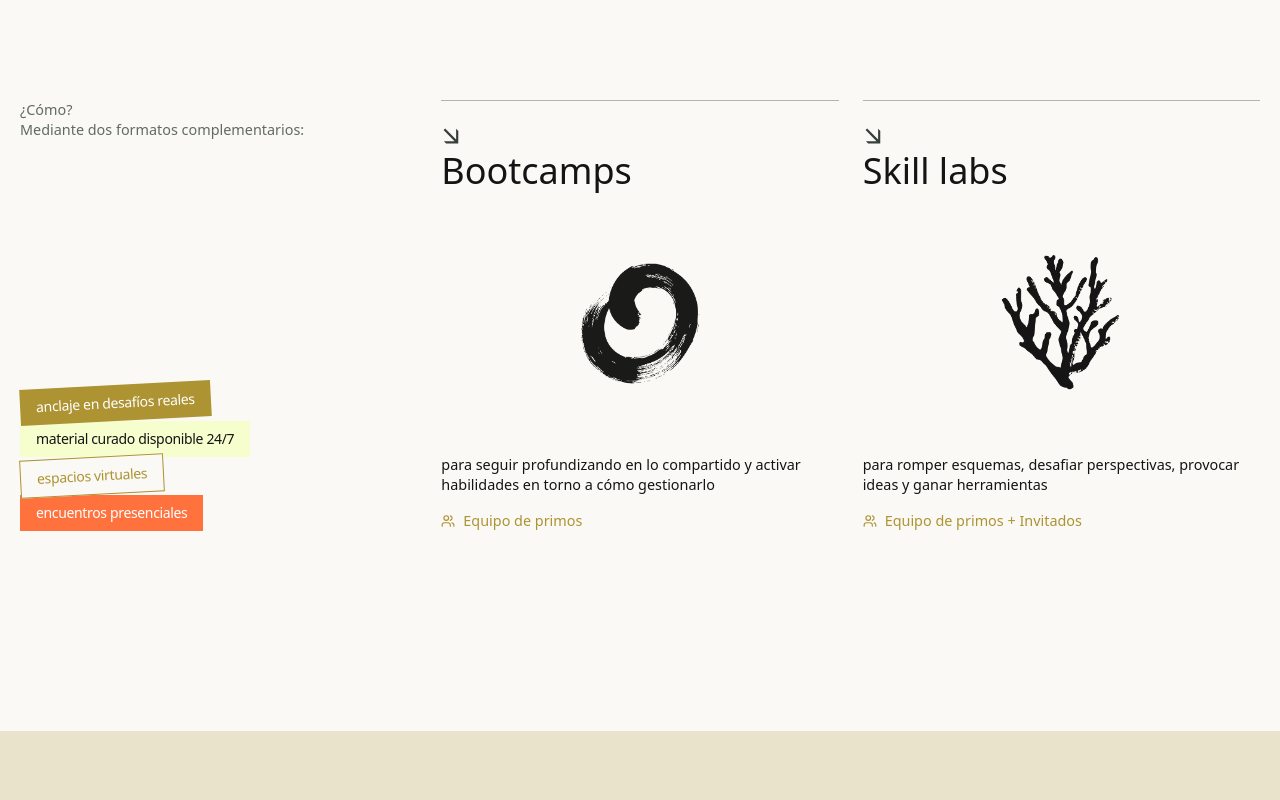
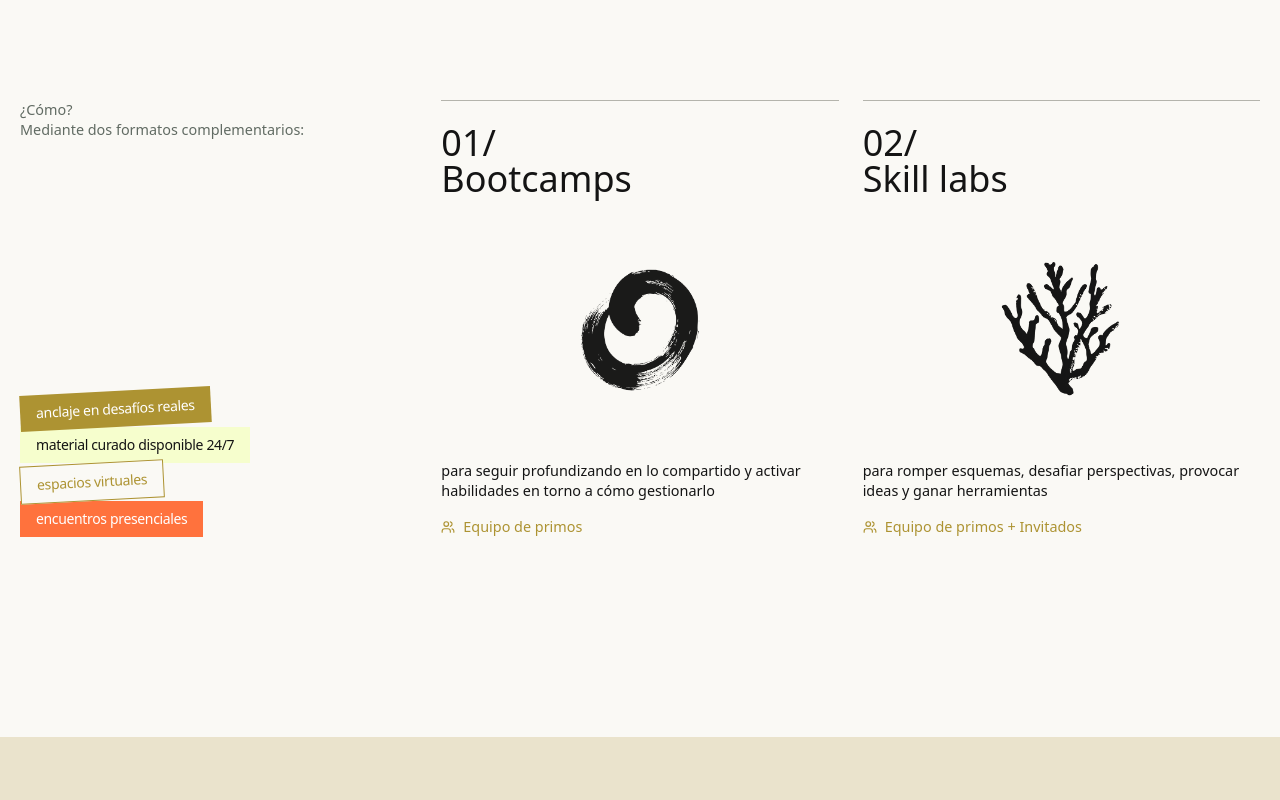
Before and after one commit to deadpine/nextgen, a Next.js app: page / in a window 1280 px wide. Shown: the part 1420-2220 px from the top of the page. Built offline with nearby package versions, Linux system fonts and the light colour scheme.

Commit message:
add card numbers

```diff
--- a/src/app/globals.css
+++ b/src/app/globals.css
@@ -40,7 +40,7 @@
     @apply text-[2.5rem] leading-none font-normal text-gray-900;
   }
   h2 {
-    @apply text-[2.25rem]/10 font-normal;
+    @apply text-[2.25rem]/10 font-normal leading-none;
   }
   h3 {
     @apply text-[1.9rem]/[36px] md:text-[2rem]/10 font-normal;
--- a/src/app/page.tsx
+++ b/src/app/page.tsx
@@ -96,12 +96,14 @@ export default function Home() {
             </div>
           </div>
           <Card
+            number="01/"
             title="Bootcamps"
             image="/images/bootcamps.png"
             description="para seguir profundizando en lo compartido y activar habilidades en torno a cómo gestionarlo"
             participants="Equipo de primos"
           />
           <Card
+            number="02/"
             title="Skill labs"
             image="/images/skill-labs.png"
             description="para romper esquemas, desafiar perspectivas, provocar ideas y ganar herramientas"
--- a/src/components/Card.tsx
+++ b/src/components/Card.tsx
@@ -6,15 +6,20 @@ interface CardProps {
   image: string;
   description: string;
   participants?: string;
+  number?: string;
 }
 
-export default function Card({ title, image, description, participants }: CardProps) {
+export default function Card({ title, image, description, participants, number }: CardProps) {
   return (
     <div className="overflow-hidden w-full flex flex-col gap-1 pt-6 border-t border-gray-200">
-
-      <Image src="/images/ic-arrow-down.svg" alt="Arrow down" width={20} height={20} />
-      <h2>{title}</h2>
-
+      <div>
+        {number !== undefined && number !== null ? (
+          <h2>{number}</h2>
+        ) : (
+          <Image src="/images/ic-arrow-down.svg" alt="Arrow down" width={22} height={22} />
+        )}
+        <h2>{title}</h2>
+      </div>
       <div className="w-full min-h-64 flex flex-col items-center justify-center relative">
         <Image
           src={image}
```
